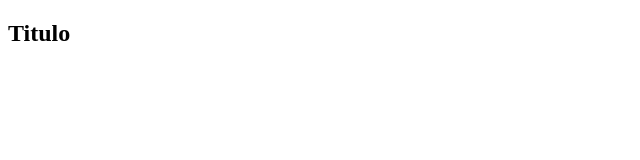
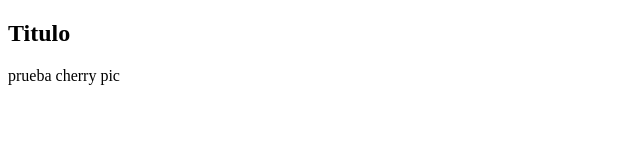
Before and after one commit to Lagrp/git.text, a plain HTML site: page index.html in a window 1280 px wide. Shown: the whole page, without its empty margins (0-640 px from the left). Drawn offline with Linux system fonts and the light colour scheme.

Commit message:
prueba cherry pic

```diff
--- a/index.html
+++ b/index.html
@@ -8,6 +8,7 @@
 <body>
     <section>
         <h1> Titulo</Title></h1>
+        <footer>prueba cherry pic</footer>
 
     </section>
 
```
